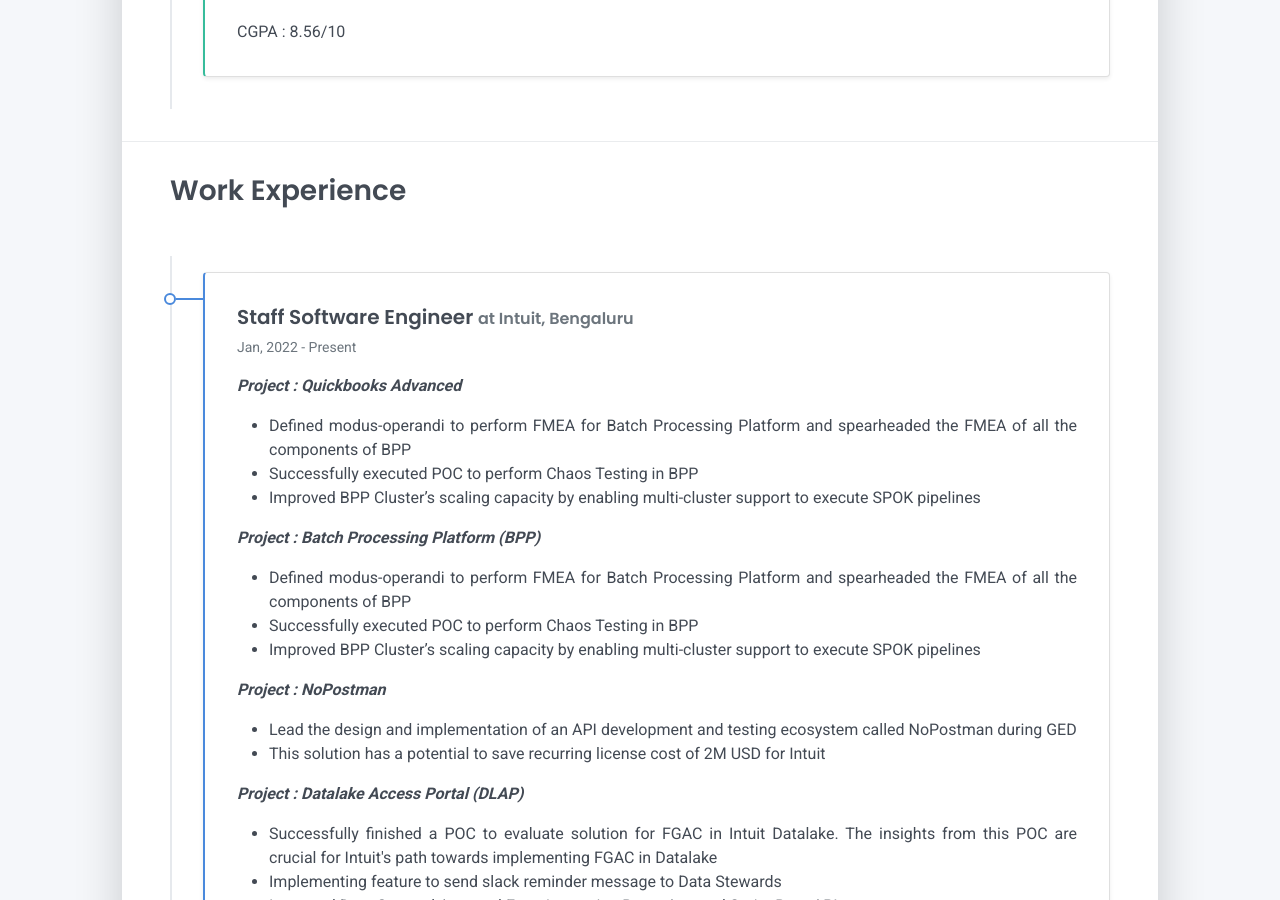
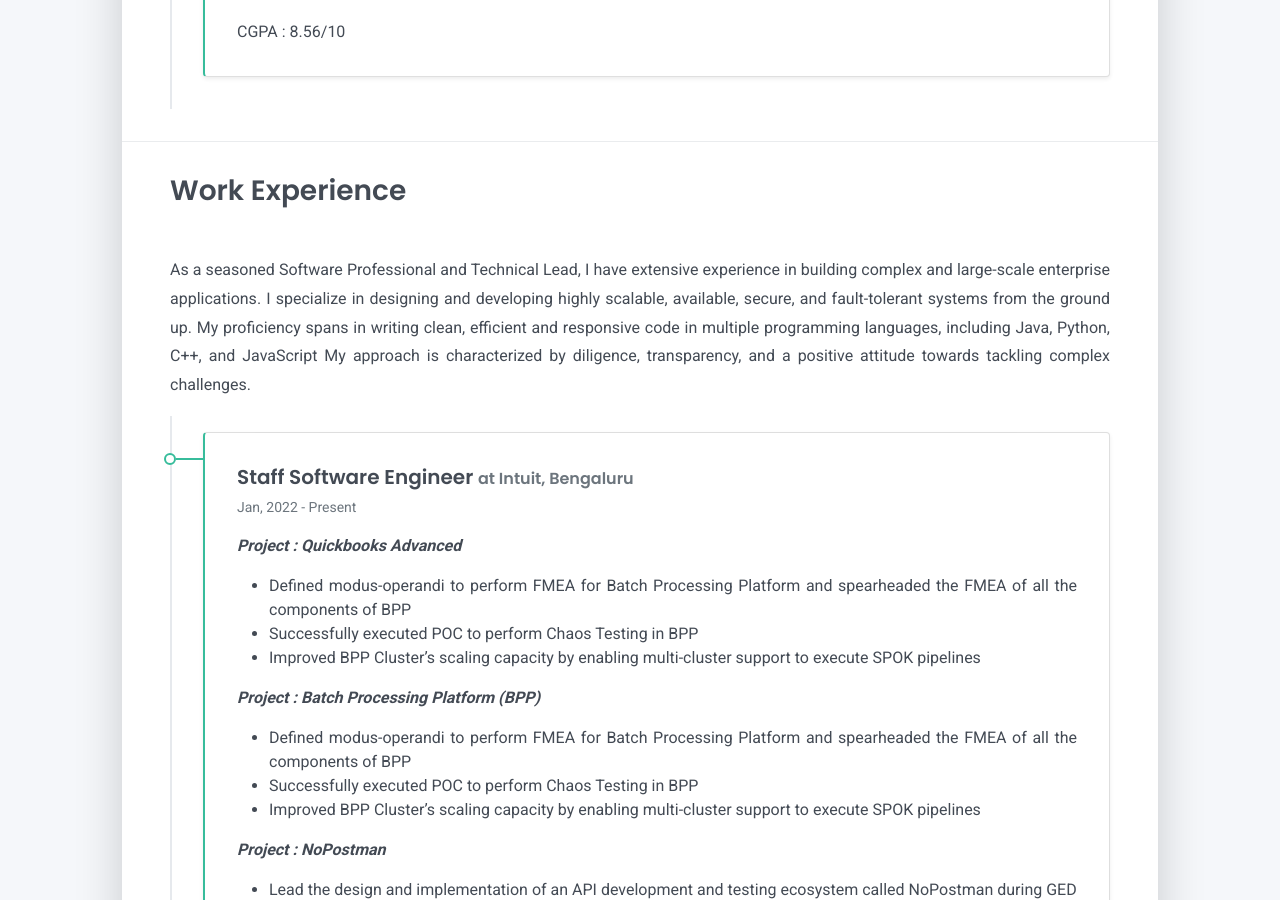
Before and after one commit to anandkshitiz/anandkshitiz.github.io, a Jekyll site: the page built from tabs/about.md, in a window 1280 px wide and 900 px high, scrolled down 1525 px. Built offline with Jekyll 4.4.1, drawn with Linux system fonts in a browser that asks for light colours.

```diff
--- a/tabs/about/content/work-experience-section.html
+++ b/tabs/about/content/work-experience-section.html
@@ -1,6 +1,12 @@
 <h2 class="h3 mb-4">Work Experience</h2>
+<p style="text-align: justify; line-height: 1.8;">
+    As a seasoned Software Professional and Technical Lead, I have extensive experience in building complex and large-scale enterprise applications.
+    I specialize in designing and developing highly scalable, available, secure, and fault-tolerant systems from the ground up.
+    My proficiency spans in writing clean, efficient and responsive code in multiple programming languages, including Java, Python, C++, and JavaScript
+    My approach is characterized by diligence, transparency, and a positive attitude towards tackling complex challenges.
+  </p>
 <div class="timeline">
-    <div class="timeline-card timeline-card-primary card shadow-sm">
+    <div class="timeline-card timeline-card-success card shadow-sm">
         <div class="card-body">
             <div class="h5 mb-1">Staff Software Engineer <span class="text-muted h6">at Intuit, Bengaluru</span></div>
             <div class="text-muted text-small mb-2">Jan, 2022 - Present</div>
```
